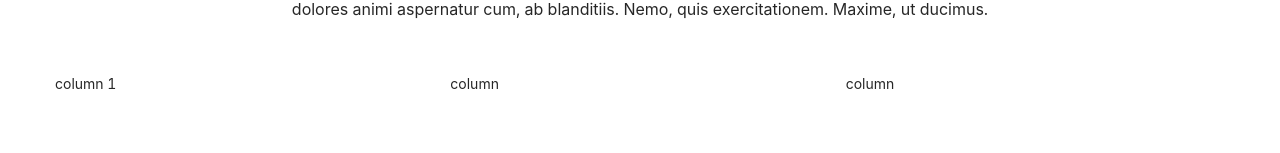
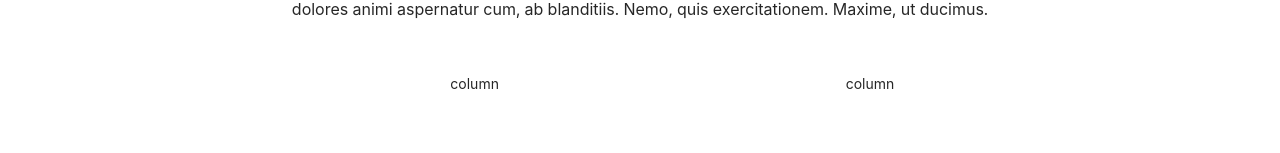
Before and after one commit to John-Muriu/React-AntDesign, a React (Create React App) app: page / in a window 1280 px wide. Shown: the part 1034-1187 px from the top of the page. Built offline with nearby package versions, Linux system fonts and the light colour scheme.

Commit message:
about.js error fixed

```diff
--- a/src/components/home/about.js
+++ b/src/components/home/about.js
@@ -5,6 +5,7 @@ import { Row, Col } from 'antd';
 
 const items = [{
     key: '1',
+    icon: <i className="fa fa-pie-chart"></i>,
     title: 'Mobile developers',
     content: 'development company providing a complete software design and development service. JohnT',
 },
@@ -17,8 +18,8 @@ const items = [{
     key: '3',
     title: ' JohnTech delivers the be',
     content: 'enterprise business across numerous industries',
+
 }
-
 
 ]
 function AppAbout() {
@@ -35,7 +36,7 @@ function AppAbout() {
                     </p>
                 </div>
                 <Row gutter={[16, 16]}>
-                    <Col span={8}> column 1</Col>
+                    <Col span={8}> {items.icon}</Col>
                     <Col span={8} >column  </Col>
                     <Col span={8}> column </Col>
 
```
